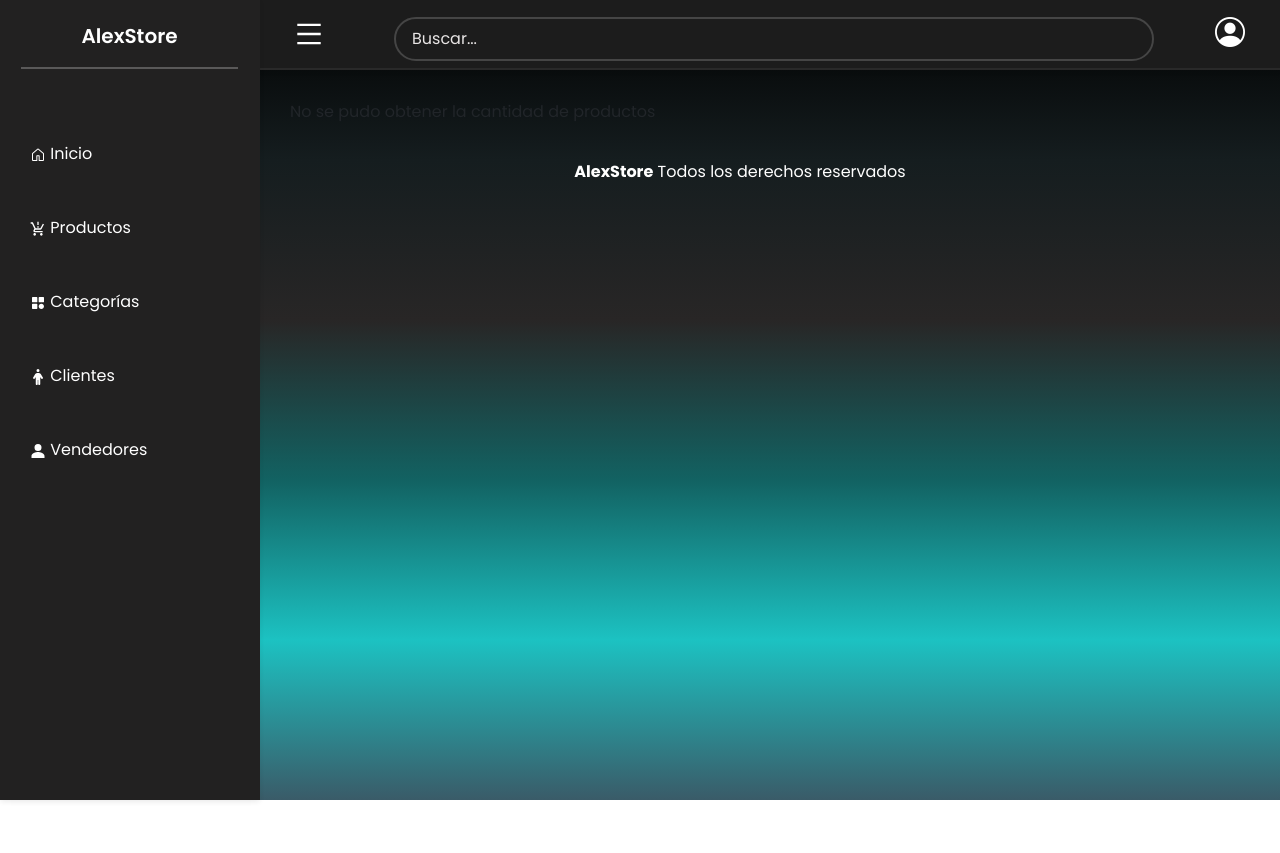
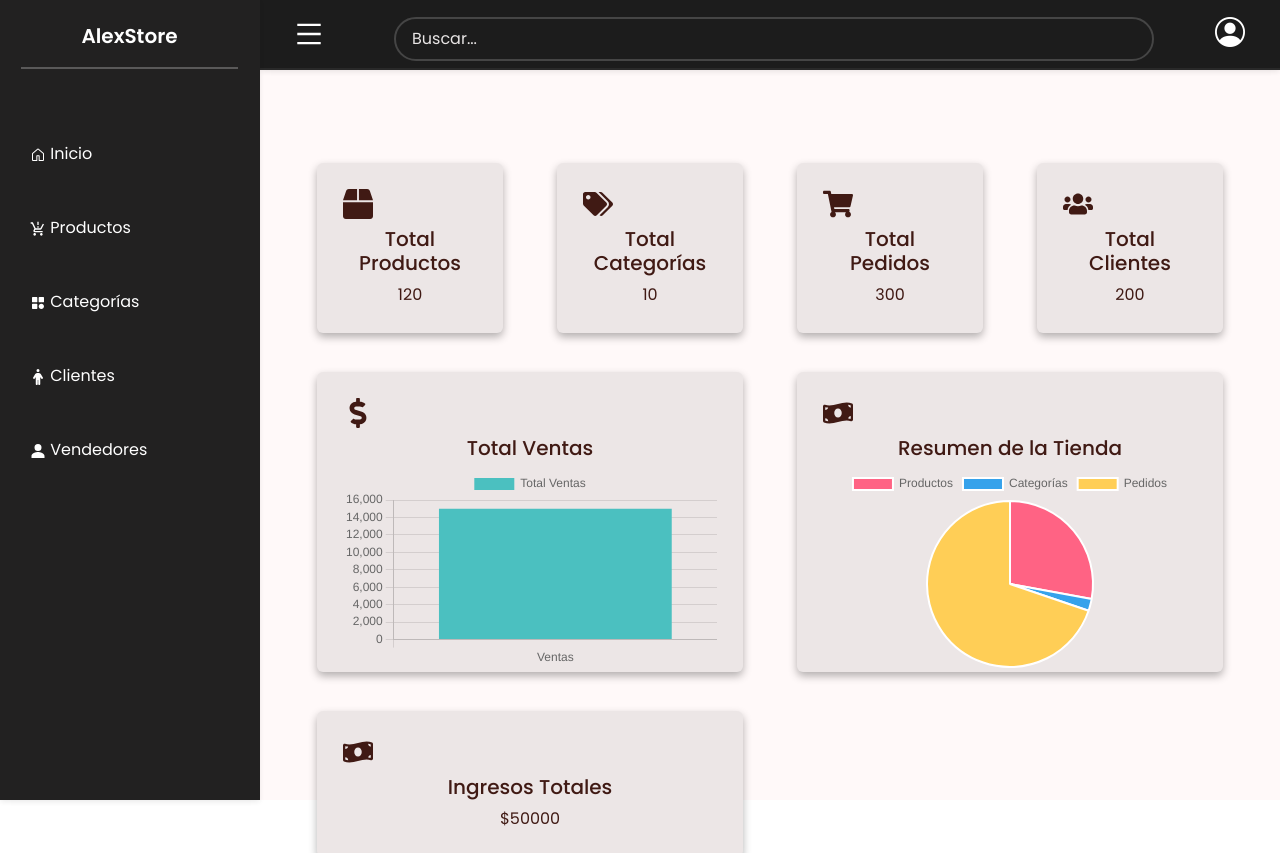
Before and after one commit to Alex200207/E-Comerce, a React (Vite) app: page /home in a window 1280 px wide. Shown: the top 853 px of the page. Before the commit the page ends 800 px from the top, so only its background shows below. Built offline with nearby package versions, Linux system fonts and the light colour scheme; no server answers; sample sign-in values are in the browser's storage.

Commit message:
style dashboard

```diff
--- a/package.json
+++ b/package.json
@@ -17,6 +17,7 @@
     "@popperjs/core": "^2.11.8",
     "axios": "^1.7.2",
     "bootstrap": "^5.3.3",
+    "chart.js": "^4.4.3",
     "install": "^0.13.0",
     "jquery": "^3.7.1",
     "jwt-decode": "^4.0.0",
@@ -24,6 +25,7 @@
     "path": "^0.12.7",
     "react": "^18.3.1",
     "react-awesome-reveal": "^4.2.12",
+    "react-chartjs-2": "^5.2.0",
     "react-data-table-component": "^7.6.2",
     "react-dom": "^18.3.1",
     "react-icons": "^5.2.1",
--- a/src/components/Dashboard/TableCategorias.tsx
+++ b/src/components/Dashboard/TableCategorias.tsx
@@ -165,6 +165,7 @@ const TableCategorias: React.FC<TableProps> = ({ searchTerm }) => {
             Categoría eliminada con éxito.
           </div>
         )}
+        <div className="table-responsive">
         <DataTable
           columns={columns}
           data={categorias.filter((categoria) =>
@@ -173,7 +174,7 @@ const TableCategorias: React.FC<TableProps> = ({ searchTerm }) => {
           pagination
           highlightOnHover
           striped
-        />
+        /></div>
         <Modal show={showModal} onHide={() => setShowModal(false)}>
           <Modal.Header closeButton>
             <Modal.Title>Editar Categoría</Modal.Title>
--- a/src/components/Dashboard/TableClient.tsx
+++ b/src/components/Dashboard/TableClient.tsx
@@ -154,13 +154,14 @@ const TableClient: React.FC<TableProps> = ({ searchTerm }) => {
         <>
             <div className="main-contenedor">
             <div className="contendorMain__titles"><h4>Administración de Clientes</h4></div>
+            <div className="table-responsive">
                 <DataTable
                     columns={columns}
                     data={filteredClientess}
                     pagination
                     highlightOnHover
                     striped
-                />
+                /></div>
                 <Modal show={showModal} onHide={() => setShowModal(false)}>
                     <Modal.Header closeButton>
                         <Modal.Title>Editar Clientes</Modal.Title>
--- a/src/components/Dashboard/TableVendedores.tsx
+++ b/src/components/Dashboard/TableVendedores.tsx
@@ -165,14 +165,14 @@ const TableVendedores: React.FC<TableProps> = ({ searchTerm }) => {
     <>
       <div className="main-contenedor">
         <div className="contendorMain__titles"><h4>Administración de Vendedores</h4></div>
-
+        <div className="table-responsive">
         <DataTable
           columns={columns}
           data={filteredVendedores}
           pagination
           highlightOnHover
           striped
-        />
+        /></div>
 
         {/* Modal para mostrar productos */}
         <Modal show={showProductosModal} onHide={handleCloseProductosModal} size="xl">
--- a/src/components/Style/Dashboard.css
+++ b/src/components/Style/Dashboard.css
@@ -7,15 +7,7 @@
 
 }
 .overlay {
-  background: linear-gradient(
-    to bottom,
-    #000000,
-    #151d1f,
-    #282626,
-    #126262,
-    #1cc2c2,
-    #3a5b68
-  );
+  background: #fff9f9;
   height: 100vh;
   width: 100%;
   position: fixed;
@@ -106,11 +98,11 @@
   text-align: center;
 }
 .contendorMain__titles{
-  color: #ffffff;
+  color: #080808;
 }
 
 .icon-modal-add {
-  color: #ffffff;
+  color: #060606;
   border: none;
   width: 30px;
   height: 30px;
@@ -152,7 +144,7 @@
   z-index: 5;
 }
 .footer-admin__p {
-  color: rgb(255, 255, 255);
+  color: rgb(22, 21, 21);
 }
 
 .togeter {
@@ -265,6 +257,13 @@
 .item-menu{
   margin-bottom: 10px ;
 }
+.table-responsive {
+  width: 100%;
+  margin-bottom: 1rem;
+  border-radius: 10px;
+  box-shadow: 0 4px 8px rgba(0, 0, 0, 0.3);
+  background-color: transparent;
+}
 
 
 
--- a/src/layout/IndexPage.tsx
+++ b/src/layout/IndexPage.tsx
@@ -1,69 +1,146 @@
-import { useEffect, useState } from 'react';
-import { API_URL } from '../constants/index.ts';
+import React, { useEffect, useState } from 'react';
+import { Container, Row, Col, Card } from 'react-bootstrap';
+import { Pie, Bar } from 'react-chartjs-2';
+import { Chart as ChartJS, ArcElement, Tooltip, Legend, BarElement, CategoryScale, LinearScale } from 'chart.js';
+import { FaBox, FaTags, FaShoppingCart, FaDollarSign, FaUsers, FaMoneyBillWave } from 'react-icons/fa';
 
-const IndexPage = () => {
-  const [productCount, setProductCount] = useState<number | null>(null);
-  const [loading, setLoading] = useState<boolean>(true);
-  const [error, setError] = useState<string | null>(null);
+ChartJS.register(ArcElement, Tooltip, Legend, BarElement, CategoryScale, LinearScale);
+
+interface SummaryData {
+  totalProducts: number;
+  totalCategories: number;
+  totalOrders: number;
+  totalSales: number;
+  totalCustomers: number;
+  totalRevenue: number;
+}
+
+const IndexPage: React.FC = () => {
+  const [summaryData, setSummaryData] = useState<SummaryData>({
+    totalProducts: 0,
+    totalCategories: 0,
+    totalOrders: 0,
+    totalSales: 0,
+    totalCustomers: 0,
+    totalRevenue: 0,
+  });
 
   useEffect(() => {
-    const fetchProductCount = async () => {
-      try {
-        const response = await fetch(`${API_URL}/productos/count`, {
-          method: 'GET',
-          headers: {
-            Authorization: `Bearer ${localStorage.getItem('token')}`,
-          }
-        });
-
-        if (!response.ok) {
-          throw new Error(`HTTP error! Status: ${response.status}`);
-        }
-
-        const data = await response.json();
-        setProductCount(data.count);
-        setLoading(false);
-      } catch (error) {
-        console.error('Error al obtener la cantidad de productos:', error);
-        setError('No se pudo obtener la cantidad de productos');
-        setLoading(false);
-      }
+    // debo usar fetch con mi api
+    // ejemplo de muestra
+    const fetchData = async () => {
+      const data = {
+        totalProducts: 120,
+        totalCategories: 10,
+        totalOrders: 300,
+        totalSales: 15000,
+        totalCustomers: 200,
+        totalRevenue: 50000,
+      };
+      setSummaryData(data);
     };
-
-    fetchProductCount();
+    fetchData();
   }, []);
 
-  if (loading) {
-    return <p>Cargando...</p>;
-  }
+  const pieData = {
+    labels: ['Productos', 'Categorías', 'Pedidos'],
+    datasets: [
+      {
+        data: [summaryData.totalProducts, summaryData.totalCategories, summaryData.totalOrders],
+        backgroundColor: ['#FF6384', '#36A2EB', '#FFCE56'],
+        hoverBackgroundColor: ['#FF6384', '#36A2EB', '#FFCE56'],
+      },
+    ],
+  };
 
-  if (error) {
-    return <p>{error}</p>;
-  }
+  const barData = {
+    labels: ['Ventas'],
+    datasets: [
+      {
+        label: 'Total Ventas',
+        data: [summaryData.totalSales],
+        backgroundColor: ['#4BC0C0'],
+        hoverBackgroundColor: ['#4BC0C0'],
+      },
+    ],
+  };
 
   return (
-    <div className="container mt-4">
-      <div className="row">
-        <div className="col-md-12">
-          <div className="card rounded-4">
-            <div className="card-body">
-              <div className="d-flex align-items-center justify-content-around flex-wrap gap-4 p-4">
-                <div className="d-flex flex-column align-items-center justify-content-center gap-2">
-                  <a
-                    href="#"
-                    className="mb-2 wh-48 bg-primary bg-opacity-10 text-primary rounded-circle d-flex align-items-center justify-content-center">
-                    <i className="material-icons-outlined">shopping_cart</i>
-                  </a>
-                  <h3 className="mb-0">{productCount !== null ? productCount : 'Cargando...'}</h3>
-                  <p className="mb-0">Productos</p>
-                </div>
-                {/*despues agrego mas*/}
+    <Container className="mt-5">
+      <Row>
+        <Col md={3}>
+          <Card className="mb-4 text-center">
+            <Card.Body>
+              <FaBox size={30} className="mb-2" />
+              <Card.Title>Total Productos</Card.Title>
+              <Card.Text>{summaryData.totalProducts}</Card.Text>
+            </Card.Body>
+          </Card>
+        </Col>
+        <Col md={3}>
+          <Card className="mb-4 text-center">
+            <Card.Body>
+              <FaTags size={30} className="mb-2" />
+              <Card.Title>Total Categorías</Card.Title>
+              <Card.Text>{summaryData.totalCategories}</Card.Text>
+            </Card.Body>
+          </Card>
+        </Col>
+        <Col md={3}>
+          <Card className="mb-4 text-center">
+            <Card.Body>
+              <FaShoppingCart size={30} className="mb-2" />
+              <Card.Title>Total Pedidos</Card.Title>
+              <Card.Text>{summaryData.totalOrders}</Card.Text>
+            </Card.Body>
+          </Card>
+        </Col>
+        <Col md={3}>
+          <Card className="mb-4 text-center">
+            <Card.Body>
+              <FaUsers size={30} className="mb-2" />
+              <Card.Title>Total Clientes</Card.Title>
+              <Card.Text>{summaryData.totalCustomers}</Card.Text>
+            </Card.Body>
+          </Card>
+        </Col>
+      </Row>
+      <Row>
+        <Col md={6}>
+          <Card className="mb-4 text-center" style={{ height: '300px' }}>
+            <Card.Body>
+              <FaDollarSign size={30} className="mb-2" />
+              <Card.Title>Total Ventas</Card.Title>
+              <div style={{ height: '200px' }}>
+                <Bar data={barData} options={{ maintainAspectRatio: false }} />
               </div>
-            </div>
-          </div>
-        </div>
-      </div>
-    </div>
+            </Card.Body>
+          </Card>
+        </Col>
+        <Col md={6}>
+          <Card className="mb-4 text-center" style={{ height: '300px' }}>
+            <Card.Body>
+              <FaMoneyBillWave size={30} className="mb-2" />
+              <Card.Title>Resumen de la Tienda</Card.Title>
+              <div style={{ height: '200px' }}>
+                <Pie data={pieData} options={{ maintainAspectRatio: false }} />
+              </div>
+            </Card.Body>
+          </Card>
+        </Col>
+      </Row>
+      <Row>
+        <Col md={6}>
+          <Card className="mb-4 text-center">
+            <Card.Body>
+              <FaMoneyBillWave size={30} className="mb-2" />
+              <Card.Title>Ingresos Totales</Card.Title>
+              <Card.Text>${summaryData.totalRevenue}</Card.Text>
+            </Card.Body>
+          </Card>
+        </Col>
+      </Row>
+    </Container>
   );
 };
 
```
Also changed, not shown: src/components/Dashboard/Table.tsx (+27 -46 lines), 1 other file (tests, documents, lock files or other folders).
